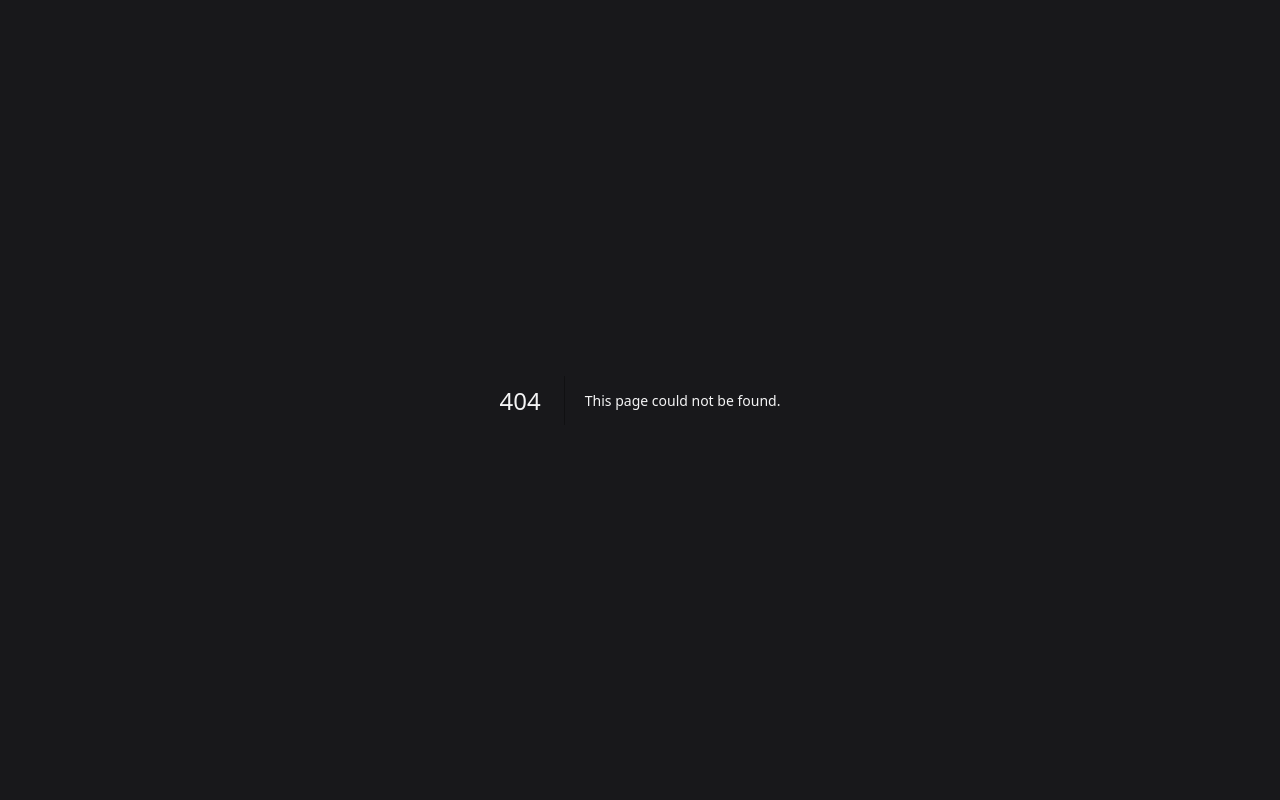
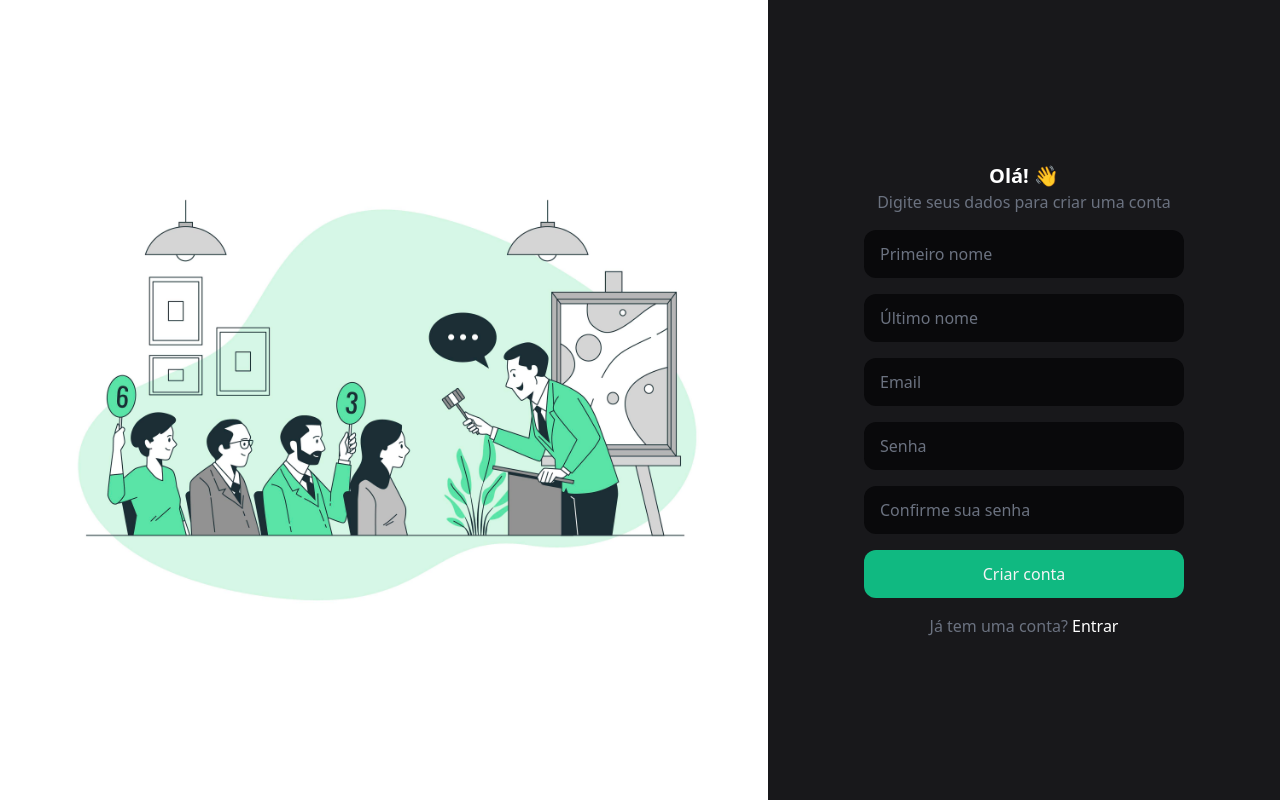
Before and after one commit to bnnx/smart-auction-web, a Next.js app: page /sign-up in a window 1280 px wide. Before the commit this address had no page. Built offline with nearby package versions, Linux system fonts and the light colour scheme.

Commit message:
feat: add auth pages

```diff
--- /dev/null
+++ b/src/app/login/page.tsx
@@ -0,0 +1,69 @@
+import Image from "next/image"
+import Link from "next/link"
+import vectorPic from '../../resources/images/vector.jpg';
+
+export const metadata = {
+  title: 'Login - Smart Auction',
+  description: 'A auction website with smart contracts.',
+}
+
+export default function Login() {
+  return (
+    <main className="flex flex-row min-h-screen">
+      <aside className="flex bg-white w-0 md:w-1/2 lg:w-3/5 items-center justify-center">
+        <Image
+          src={vectorPic}
+          alt="Image of an auction"
+          className="p-16 2xl:max-w-screen-lg"
+        />
+      </aside>
+      <div className="flex flex-col w-screen md:w-1/2 lg:w-2/5 items-center justify-center">
+        <div className="w-80">
+
+          <div className="pb-4 text-center">
+            <h1 className="font-bold text-white text-xl selection:bg-amber-500">Bem-vindo de volta! 👋</h1>
+            <h2 className="font-normal text-gray-500 selection:bg-amber-500 selection:text-white">Digite seus dados para acessar o portal</h2>
+          </div>
+
+          <form className="flex flex-col space-y-4">
+            <input
+              type="email"
+              name="email"
+              placeholder="Email"
+              className="bg-zinc-950 placeholder-gray-500 rounded-xl h-12 p-4 outline-0"
+            />
+            <input
+              type="password"
+              name="password"
+              placeholder="Senha"
+              className="bg-zinc-950 placeholder-gray-500 rounded-xl h-12 p-4 outline-0"
+            />
+            <Link
+              href="/forgot-password"
+              className="hover:underline text-end text-white selection:bg-amber-500 selection:text-white"
+            >
+              Esqueceu sua senha?
+            </Link>
+            <button
+              type="submit"
+              className="bg-emerald-500 rounded-xl h-12"
+            >
+              Entrar
+            </button>
+          </form>
+
+          <p className="text-center pt-4 text-gray-500 font-normal selection:bg-amber-500 selection:text-white">
+            Ainda não tem conta?{" "}
+            <Link
+              href="/sign-up"
+              className="text-white hover:underline"
+            >
+              Criar uma conta
+            </Link>
+          </p>
+
+        </div>
+      </div>
+    </main>
+  )
+}
--- a/src/app/page.tsx
+++ b/src/app/page.tsx
@@ -1,43 +1,41 @@
-'use client';
+import Link from "next/link";
+import Image from "next/image";
+import vectorPic from '../resources/images/vector.jpg';
 
 export default function Home() {
-
-  function handleSubmit() {
-    console.log('apertou entrar');
-  }
-
   return (
     <main className="flex flex-row min-h-screen">
-      <aside className="flex bg-emerald-500 w-1/2 items-center justify-center">
-        <h1>Smart Auction</h1>
+      <aside className="flex bg-white w-0 md:w-1/2 lg:w-3/5 items-center justify-center">
+        <Image
+          src={vectorPic}
+          alt="Image of an auction"
+          className="p-16 2xl:max-w-screen-lg"
+        />
       </aside>
-      <div className="flex flex-col w-1/2 items-center justify-center">
-        <div className="w-80">
-          <div className="pb-4 text-center">
-            <h1 className="font-bold text-white text-xl">Bem-vindo de volta!</h1>
-            <h2 className="font-normal text-gray-500">Digite seus dados para acessar o portal</h2>
+      <div className="flex flex-col w-screen md:w-1/2 lg:w-2/5 items-center justify-center">
+        <div className="w-80 flex flex-col space-y-4">
+          <div className="text-center">
+            <h1 className="font-bold text-white text-xl selection:bg-amber-500">Nossas boas-vindas! 👋</h1>
+            <h2 className="font-normal text-gray-500 selection:bg-amber-500 selection:text-white">
+              O Smart Auction é um portal com centenas de produtos aguardando seu lance
+            </h2>
           </div>
-          <div className="flex flex-col space-y-4">
-            <input
-              type="email"
-              name="email"
-              placeholder="Email"
-              className="bg-zinc-950 placeholder-gray-500 rounded-xl h-12 p-4 outline-0"
-            />
-            <input
-              type="password"
-              name="password"
-              placeholder="Senha"
-              className="bg-zinc-950 placeholder-gray-500 rounded-xl h-12 p-4 outline-0"
-            />
+          <button
+            type="submit"
+            className="bg-emerald-500 rounded-xl h-12 font-medium"
+          >
+            <Link href="/login" className="flex justify-center">
+              Fazer login
+            </Link>
+          </button>
             <button
               type="submit"
-              className="bg-emerald-500 rounded-xl h-12"
-              onClick={handleSubmit}
+              className="bg-zinc-900 rounded-xl h-12 border-2 border-emerald-500 text-emerald-500 font-medium"
             >
-              Entrar
+              <Link href="/sign-up" className="flex justify-center">
+                Criar uma nova conta
+              </Link>
             </button>
-          </div>
         </div>
       </div>
     </main>
--- /dev/null
+++ b/src/app/sign-up/page.tsx
@@ -0,0 +1,80 @@
+import Image from "next/image";
+import Link from "next/link";
+import vectorPic from '../../resources/images/vector.jpg';
+
+export const metadata = {
+  title: 'Criar conta - Smart Auction',
+  description: 'A auction website with smart contracts.',
+}
+
+export default function SignUp() {
+  return (
+    <main className="flex flex-row min-h-screen">
+      <aside className="flex bg-white w-0 md:w-1/2 lg:w-3/5 items-center justify-center">
+        <Image
+          src={vectorPic}
+          alt="Image of an auction"
+          className="p-16 2xl:max-w-screen-lg"
+        />
+      </aside>
+      <div className="flex flex-col w-screen md:w-1/2 lg:w-2/5 items-center justify-center">
+        <div className="w-80">
+
+          <div className="pb-4 text-center">
+            <h1 className="font-bold text-white text-xl selection:bg-amber-500">Olá! 👋</h1>
+            <h2 className="font-normal text-gray-500 selection:bg-amber-500 selection:text-white">Digite seus dados para criar uma conta</h2>
+          </div>
+
+          <form className="flex flex-col space-y-4">
+            <input
+              type="text"
+              name="firstName"
+              placeholder="Primeiro nome"
+              className="bg-zinc-950 placeholder-gray-500 rounded-xl h-12 p-4 outline-0"
+            />
+            <input
+              type="text"
+              name="lastName"
+              placeholder="Último nome"
+              className="bg-zinc-950 placeholder-gray-500 rounded-xl h-12 p-4 outline-0"
+            />
+            <input
+              type="email"
+              name="email"
+              placeholder="Email"
+              className="bg-zinc-950 placeholder-gray-500 rounded-xl h-12 p-4 outline-0"
+            />
+            <input
+              type="password"
+              name="password"
+              placeholder="Senha"
+              className="bg-zinc-950 placeholder-gray-500 rounded-xl h-12 p-4 outline-0"
+            />
+            <input
+              type="password"
+              name="confirmPassword"
+              placeholder="Confirme sua senha"
+              className="bg-zinc-950 placeholder-gray-500 rounded-xl h-12 p-4 outline-0"
+            />
+            <button
+              type="submit"
+              className="bg-emerald-500 rounded-xl h-12"
+            >
+              Criar conta
+            </button>
+          </form>
+
+          <p className="text-center pt-4 text-gray-500 font-normal selection:bg-amber-500 selection:text-white">
+            Já tem uma conta?{" "}
+            <Link
+              href="/login"
+              className="text-white hover:underline"
+            >
+              Entrar
+            </Link>
+          </p>
+        </div>
+      </div>
+    </main>
+  )
+}
```
Also changed, not shown: src/resources/images/vector.jpg (added).
